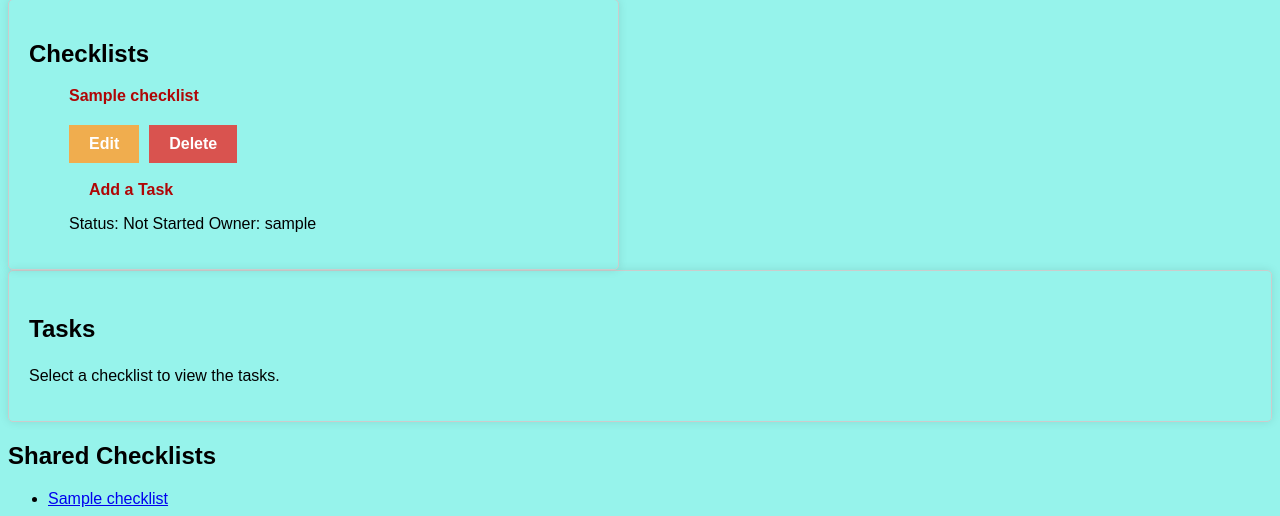
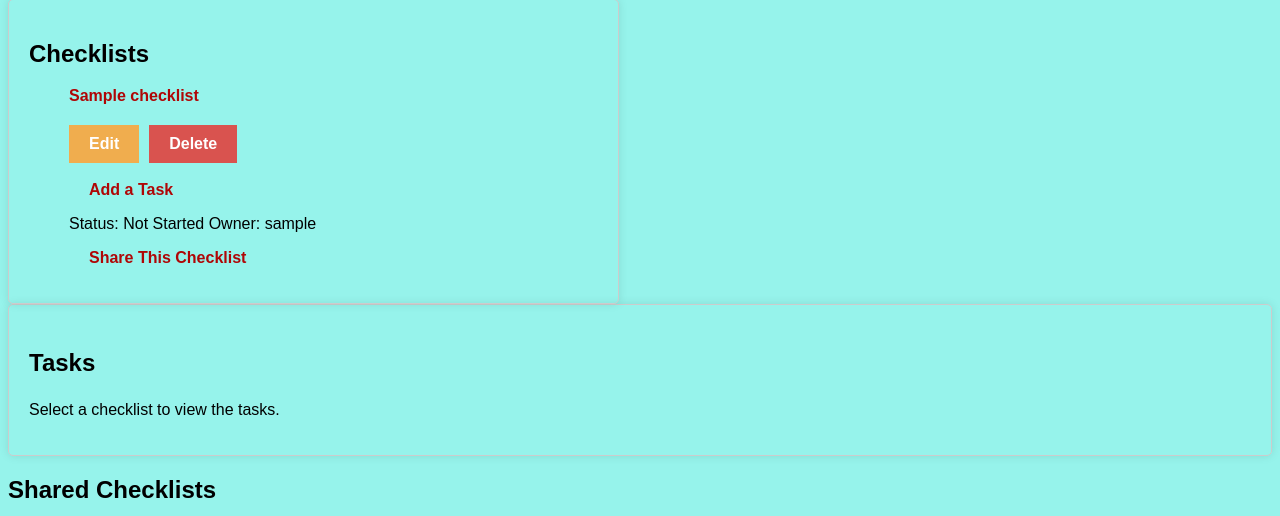
Before and after one commit to SscottK/tasker, a Django app: page /home/ in a window 1280 px wide. Shown: the part 187-703 px from the top of the page. Run offline with Django 4.2, Linux system fonts and the light colour scheme; a user stored in the database is signed in; tables that the repository leaves empty hold one stand-in row (values such as "Sample post").

Commit message:
Fixed Share list freature to show link to sharing form

```diff
--- a/tasker_main_app/templates/checklists/share_checklist.html
+++ b/tasker_main_app/templates/checklists/share_checklist.html
@@ -25,5 +25,5 @@
     {% endfor %}
 </ul>
 
-<a href="{% url 'checklist-index' %}" class="btn secondary">Back to Checklists</a>
+<a href="{% url 'home' %}" class="btn secondary">Back to Checklists</a>
 {% endblock %}
--- a/tasker_main_app/templates/home.html
+++ b/tasker_main_app/templates/home.html
@@ -22,6 +22,9 @@
           <br>
           <a href="{% url 'add-task' checklist.id %}" class="btn primary">Add a Task</a>
           <p> Status: {{ checklist.get_status_display }} Owner: {{ checklist.owner }} </p>
+          {% if checklist.owner == user %}
+            <a href="{% url 'share-checklist' checklist.id %}" class="btn secondary">Share This Checklist</a>
+          {% endif %}
         {% empty %}
           <li>No checklists available.</li>
         {% endfor %}
--- a/tasker_main_app/urls.py
+++ b/tasker_main_app/urls.py
@@ -17,8 +17,8 @@ urlpatterns = [
   path('logout/', LogoutView.as_view(next_page='/'), name='logout'),
   path('checklists/<int:checklist_id>/tasks/', views.get_checklist_tasks, name='get-checklist-tasks'),
   path('checklists/create/', views.ChecklistCreate.as_view(), name='checklist-create'),
-  path('checklists/', views.checklist_index, name='checklist-index'),
-  path('checklists/<int:checklist_id>/', views.checklist_detail, name='checklist-detail'),
+  path('checklists/', views.checklist_index, name='checklist-index'),#Do we need this?
+  path('checklists/<int:checklist_id>/', views.checklist_detail, name='checklist-detail'),#do we need this?
   path('checklists/<int:pk>/update/', views.ChecklistUpdate.as_view(), name='checklist-update'),
   path('checklists/<int:pk>/delete/', views.ChecklistDelete.as_view(), name='checklist-delete'),
   path('checklists/<int:checklist_id>/add-task', views.add_task_to_checklist, name='add-task'),
--- a/tasker_main_app/views.py
+++ b/tasker_main_app/views.py
@@ -77,7 +77,7 @@ class ChecklistCreate(LoginRequiredMixin, CreateView):
 
 #view of all checklists
 @login_required
-def checklist_index(request):
+def checklist_index(request):#Do we need this?
     owned_checklists = Checklist.objects.filter(owner=request.user)
     shared_checklists = Checklist.objects.filter(
         id__in=List_user.objects.filter(user=request.user).values_list('checklist_id', flat=True)
@@ -90,7 +90,7 @@ def checklist_index(request):
 
 #view of one checklist
 @login_required
-def checklist_detail(request, checklist_id):
+def checklist_detail(request, checklist_id):#Do we need this?
     checklist = get_object_or_404(Checklist, id=checklist_id)
 
 
```
